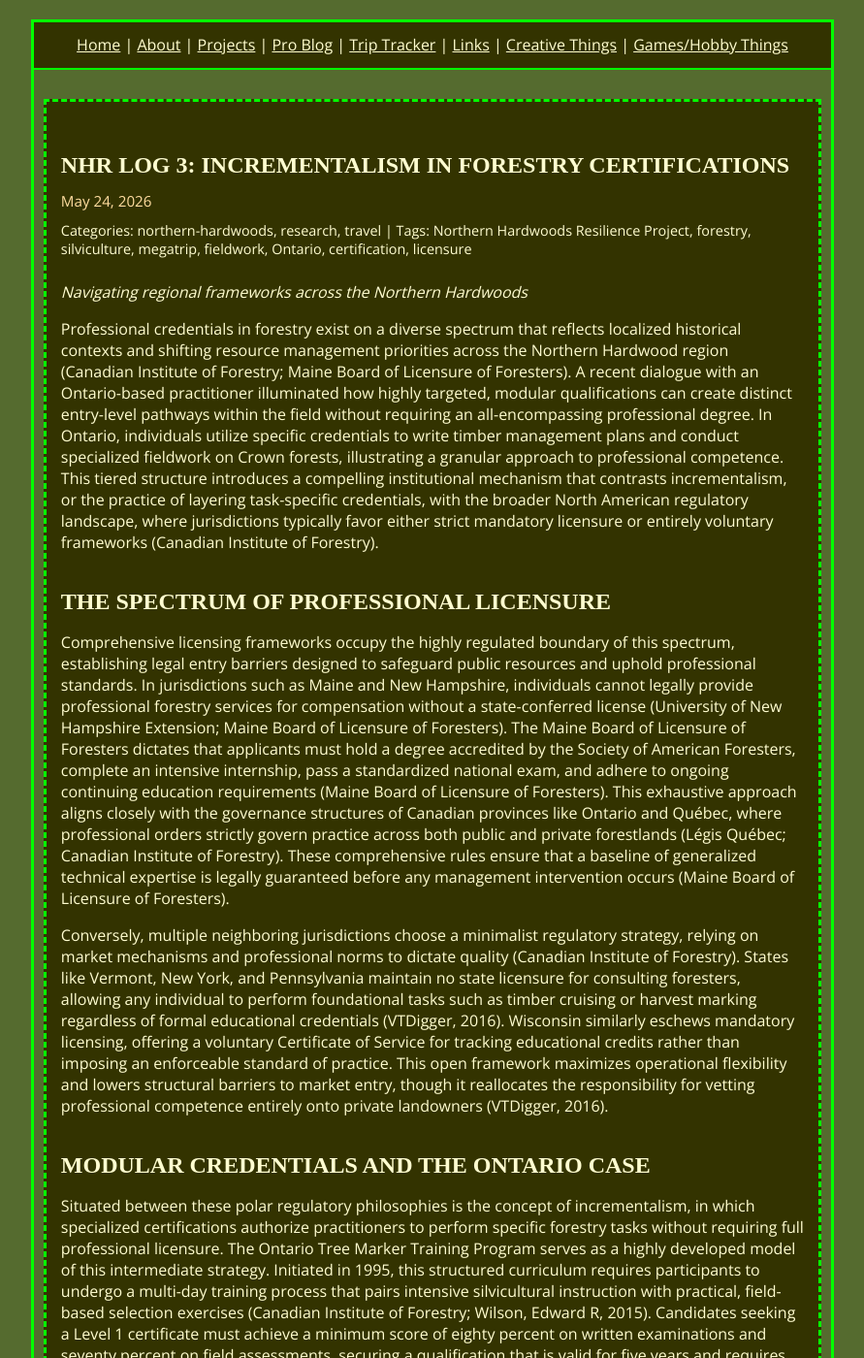
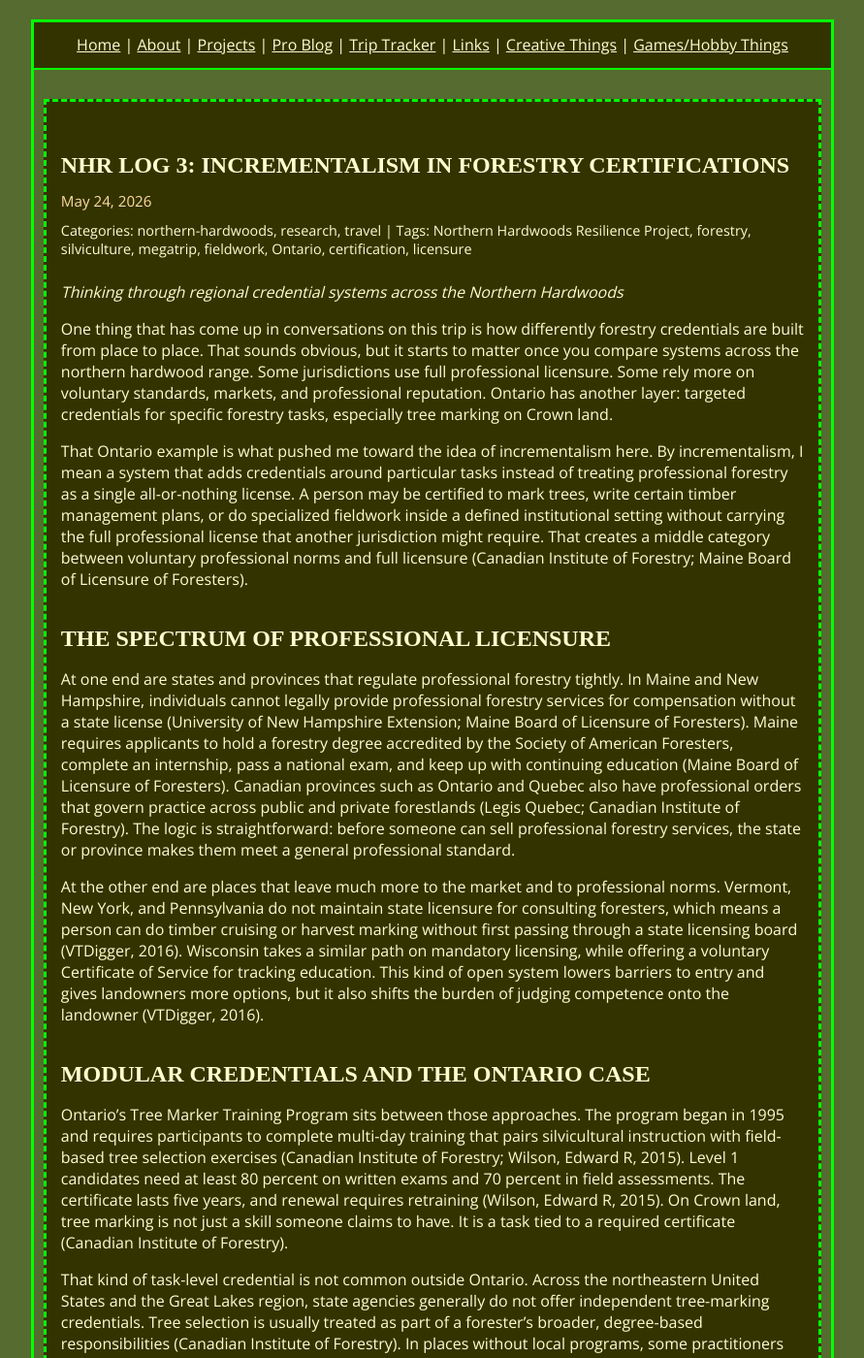
Before and after one commit to MtnTheMan/mtntheman.github.io, a Jekyll site: the page built from _posts/2026-05-24-incrementalism-in-forestry-certifications.md, in a window 1280 px wide and 1400 px high. Shown: the whole window at 97% size, without its empty margins (194-1085 px from the left). Built offline with Jekyll 4.4.1, drawn with Linux system fonts in a browser that asks for light colours; some web fonts are replaced; some of the changed text lies outside the part shown.

Commit message:
Clean up AI-style prose in NHR Log 3

```diff
--- a/_posts/2026-05-24-incrementalism-in-forestry-certifications.md
+++ b/_posts/2026-05-24-incrementalism-in-forestry-certifications.md
@@ -4,30 +4,36 @@
 date: 2026-05-24
 categories: [northern-hardwoods, research, travel]
 tags: [Northern Hardwoods Resilience Project, forestry, silviculture, megatrip, fieldwork, Ontario, certification, licensure]
-excerpt: "A look at how modular forestry credentials fit between voluntary standards and comprehensive professional licensure."
+excerpt: "A look at how targeted forestry credentials sit between voluntary standards and full professional licensure."
 ---
 
-*Navigating regional frameworks across the Northern Hardwoods*
+*Thinking through regional credential systems across the Northern Hardwoods*
 
-Professional credentials in forestry exist on a diverse spectrum that reflects localized historical contexts and shifting resource management priorities across the Northern Hardwood region (Canadian Institute of Forestry; Maine Board of Licensure of Foresters). A recent dialogue with an Ontario-based practitioner illuminated how highly targeted, modular qualifications can create distinct entry-level pathways within the field without requiring an all-encompassing professional degree. In Ontario, individuals utilize specific credentials to write timber management plans and conduct specialized fieldwork on Crown forests, illustrating a granular approach to professional competence. This tiered structure introduces a compelling institutional mechanism that contrasts incrementalism, or the practice of layering task-specific credentials, with the broader North American regulatory landscape, where jurisdictions typically favor either strict mandatory licensure or entirely voluntary frameworks (Canadian Institute of Forestry).
+One thing that has come up in conversations on this trip is how differently forestry credentials are built from place to place. That sounds obvious, but it starts to matter once you compare systems across the northern hardwood range. Some jurisdictions use full professional licensure. Some rely more on voluntary standards, markets, and professional reputation. Ontario has another layer: targeted credentials for specific forestry tasks, especially tree marking on Crown land.
 
-## The Spectrum of Professional Licensure
+That Ontario example is what pushed me toward the idea of incrementalism here. By incrementalism, I mean a system that adds credentials around particular tasks instead of treating professional forestry as a single all-or-nothing license. A person may be certified to mark trees, write certain timber management plans, or do specialized fieldwork inside a defined institutional setting without carrying the full professional license that another jurisdiction might require. That creates a middle category between voluntary professional norms and full licensure (Canadian Institute of Forestry; Maine Board of Licensure of Foresters).
 
-Comprehensive licensing frameworks occupy the highly regulated boundary of this spectrum, establishing legal entry barriers designed to safeguard public resources and uphold professional standards. In jurisdictions such as Maine and New Hampshire, individuals cannot legally provide professional forestry services for compensation without a state-conferred license (University of New Hampshire Extension; Maine Board of Licensure of Foresters). The Maine Board of Licensure of Foresters dictates that applicants must hold a degree accredited by the Society of American Foresters, complete an intensive internship, pass a standardized national exam, and adhere to ongoing continuing education requirements (Maine Board of Licensure of Foresters). This exhaustive approach aligns closely with the governance structures of Canadian provinces like Ontario and Québec, where professional orders strictly govern practice across both public and private forestlands (Légis Québec; Canadian Institute of Forestry). These comprehensive rules ensure that a baseline of generalized technical expertise is legally guaranteed before any management intervention occurs (Maine Board of Licensure of Foresters).
+## The spectrum of professional licensure
 
-Conversely, multiple neighboring jurisdictions choose a minimalist regulatory strategy, relying on market mechanisms and professional norms to dictate quality (Canadian Institute of Forestry). States like Vermont, New York, and Pennsylvania maintain no state licensure for consulting foresters, allowing any individual to perform foundational tasks such as timber cruising or harvest marking regardless of formal educational credentials (VTDigger, 2016). Wisconsin similarly eschews mandatory licensing, offering a voluntary Certificate of Service for tracking educational credits rather than imposing an enforceable standard of practice. This open framework maximizes operational flexibility and lowers structural barriers to market entry, though it reallocates the responsibility for vetting professional competence entirely onto private landowners (VTDigger, 2016).
+At one end are states and provinces that regulate professional forestry tightly. In Maine and New Hampshire, individuals cannot legally provide professional forestry services for compensation without a state license (University of New Hampshire Extension; Maine Board of Licensure of Foresters). Maine requires applicants to hold a forestry degree accredited by the Society of American Foresters, complete an internship, pass a national exam, and keep up with continuing education (Maine Board of Licensure of Foresters). Canadian provinces such as Ontario and Quebec also have professional orders that govern practice across public and private forestlands (Legis Quebec; Canadian Institute of Forestry). The logic is straightforward: before someone can sell professional forestry services, the state or province makes them meet a general professional standard.
 
-## Modular Credentials and the Ontario Case
+At the other end are places that leave much more to the market and to professional norms. Vermont, New York, and Pennsylvania do not maintain state licensure for consulting foresters, which means a person can do timber cruising or harvest marking without first passing through a state licensing board (VTDigger, 2016). Wisconsin takes a similar path on mandatory licensing, while offering a voluntary Certificate of Service for tracking education. This kind of open system lowers barriers to entry and gives landowners more options, but it also shifts the burden of judging competence onto the landowner (VTDigger, 2016).
 
-Situated between these polar regulatory philosophies is the concept of incrementalism, in which specialized certifications authorize practitioners to perform specific forestry tasks without requiring full professional licensure. The Ontario Tree Marker Training Program serves as a highly developed model of this intermediate strategy. Initiated in 1995, this structured curriculum requires participants to undergo a multi-day training process that pairs intensive silvicultural instruction with practical, field-based selection exercises (Canadian Institute of Forestry; Wilson, Edward R, 2015). Candidates seeking a Level 1 certificate must achieve a minimum score of eighty percent on written examinations and seventy percent on field assessments, securing a qualification that is valid for five years and requires mandatory retraining for renewal (Wilson, Edward R, 2015). This specialized certificate represents an absolute legal prerequisite for marking trees on Crown land, establishing a high-stakes, task-specific standard (Canadian Institute of Forestry).
+## Modular credentials and the Ontario case
 
-This modular methodology remains exceptionally rare outside Ontario, indicating a highly localized approach to structural workforce deployment. Across the northeastern United States and the Great Lakes region, state agencies do not offer independent tree-marking credentials, and tree selection is handled as an intrinsic component of a forester's broader, degree-based responsibilities (Canadian Institute of Forestry). In areas without local institutional programs, practitioners occasionally seek external credentials to signal competence, as illustrated by consultants in Nova Scotia who use Ontario certifications to distinguish their services in private woodlot markets (Butternut Consulting), or consulting foresters in the US who pursue SAF's CF certifications, where it is not compulsory for their jurisdiction. Other intermediate hybrid frameworks appear in states like Michigan, where general licensing laws are absent, but the state's Qualified Forest Program mandates that a registered Qualified Forester author timber management plans to unlock private property tax incentives (Michigan Department of Agriculture and Rural Development). This configuration achieves targeted quality control for specific public policy goals without constructing an industry-wide barrier to entry (Canadian Institute of Forestry).
+Ontario's Tree Marker Training Program sits between those approaches. The program began in 1995 and requires participants to complete multi-day training that pairs silvicultural instruction with field-based tree selection exercises (Canadian Institute of Forestry; Wilson, Edward R, 2015). Level 1 candidates need at least 80 percent on written exams and 70 percent in field assessments. The certificate lasts five years, and renewal requires retraining (Wilson, Edward R, 2015). On Crown land, tree marking is not just a skill someone claims to have. It is a task tied to a required certificate (Canadian Institute of Forestry).
 
-## Voluntary Standards and Structural Implications
+That kind of task-level credential is not common outside Ontario. Across the northeastern United States and the Great Lakes region, state agencies generally do not offer independent tree-marking credentials. Tree selection is usually treated as part of a forester's broader, degree-based responsibilities (Canadian Institute of Forestry). In places without local programs, some practitioners use outside credentials to signal competence. Consultants in Nova Scotia have used Ontario certifications to distinguish their private woodlot work (Butternut Consulting), and some U.S. consultants pursue SAF Certified Forester credentials even when their state does not require them. Michigan offers another hybrid case: the state does not have general forester licensing, but its Qualified Forest Program requires a registered Qualified Forester to author timber management plans for private property tax incentives (Michigan Department of Agriculture and Rural Development). That controls quality at a specific policy doorway without licensing the whole field.
 
-In tandem with formal state policies, voluntary third-party certification frameworks exert substantial influence over contemporary land management practices (Canadian Institute of Forestry). The American Tree Farm System encompasses approximately 74,000 family forests comprising roughly 20 million acres nationwide, driving conservation through market incentives rather than legal coercion (Alabama Forestry Foundation). Enrolled landowners secure documented management plans and program signage, while simultaneously gaining access to supply chains where processing mills actively favor certified timber inputs (Canadian Institute of Forestry). These elective systems, alongside state Forest Stewardship initiatives and international schemes like the Forest Stewardship Council, emerged directly from industry and landowner initiatives to demonstrate ecological integrity without adding state regulatory overhead.
+## Voluntary standards and what they do
 
-Determining whether an incremental credentialing architecture outperforms a consolidated, comprehensive license requires a careful evaluation of regional socioeconomic contexts rather than a search for a single correct paradigm (Canadian Institute of Forestry). Incremental approaches ensure that specialized physical tasks are executed by individuals with verified, frequently updated field skills, and they simultaneously build accessible workforce pathways for technical practitioners who lack formal university degrees (Ontario Woodlot Association). Conversely, consolidated licensing models prevent the administrative fragmentation of professional oversight and significantly minimize the bureaucratic burden of overseeing numerous competing certification entities (Canadian Institute of Forestry). Ultimately, the practical efficacy of any chosen regulatory architecture remains deeply contingent upon the local forest economy and regional enforcement capacity, and the historic culture of the local landowner base.
+Licensure is not the only way standards reach the woods. Voluntary certification programs shape behavior too, just through different tools. The American Tree Farm System includes about 74,000 family forests and roughly 20 million acres nationwide, using management plans, recognition, and market incentives rather than legal permission (Alabama Forestry Foundation). Enrolled landowners receive documented management plans and program signage, and in some supply chains certified timber can matter to mills (Canadian Institute of Forestry). State Forest Stewardship programs and international systems such as the Forest Stewardship Council work in a similar policy space, where the standard travels through access, recognition, and market preference more than through a license.
+
+That matters because much of northern hardwood governance is not only a question of law. It is also a question of who has the time, money, training, and institutional support to do careful work. The useful question is where each model fits. Targeted credentials can make sense when a task is technical, repeated, and important enough to deserve a shared standard. A full license can make more sense when the public needs one accountable professional standard across many services. Voluntary systems fit somewhere else again, especially where regulation is politically difficult or where landowners enter through markets and incentive programs instead of permits.
+
+None of those choices are neutral. A light regulatory system may keep people working but leave landowners responsible for judging competence. A heavy system may protect standards but add barriers and paperwork. A modular system may build useful pathways for technicians and field specialists, but it can also split oversight across several credentials and agencies. The local forest economy, enforcement capacity, landowner base, and public ownership pattern decide how much each tradeoff matters.
+
+That is the policy thread I want to keep following. Northern hardwoods cross states and provinces, but the people managing them work inside particular legal and professional systems. If the NHR project is going to compare management across the range, those systems belong in the explanation of how practice gets made on the ground.
 
 ## Works Cited
 
```
